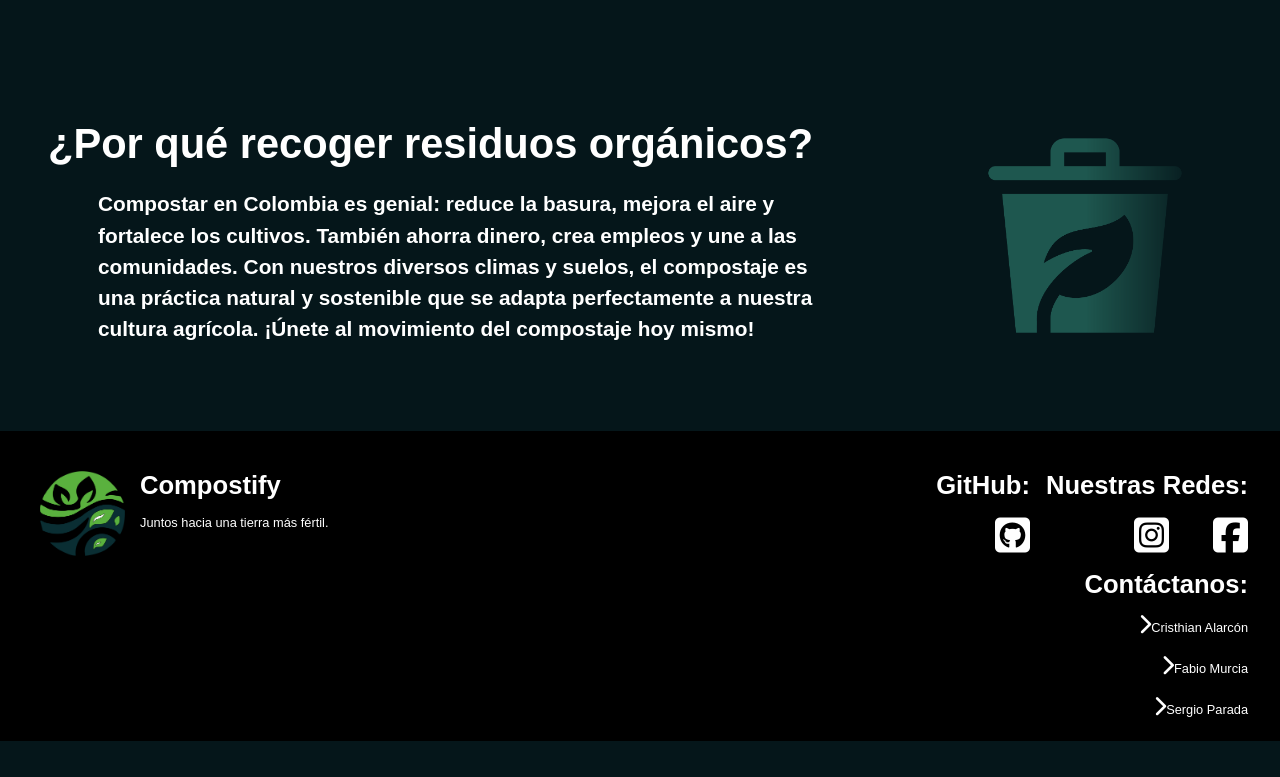
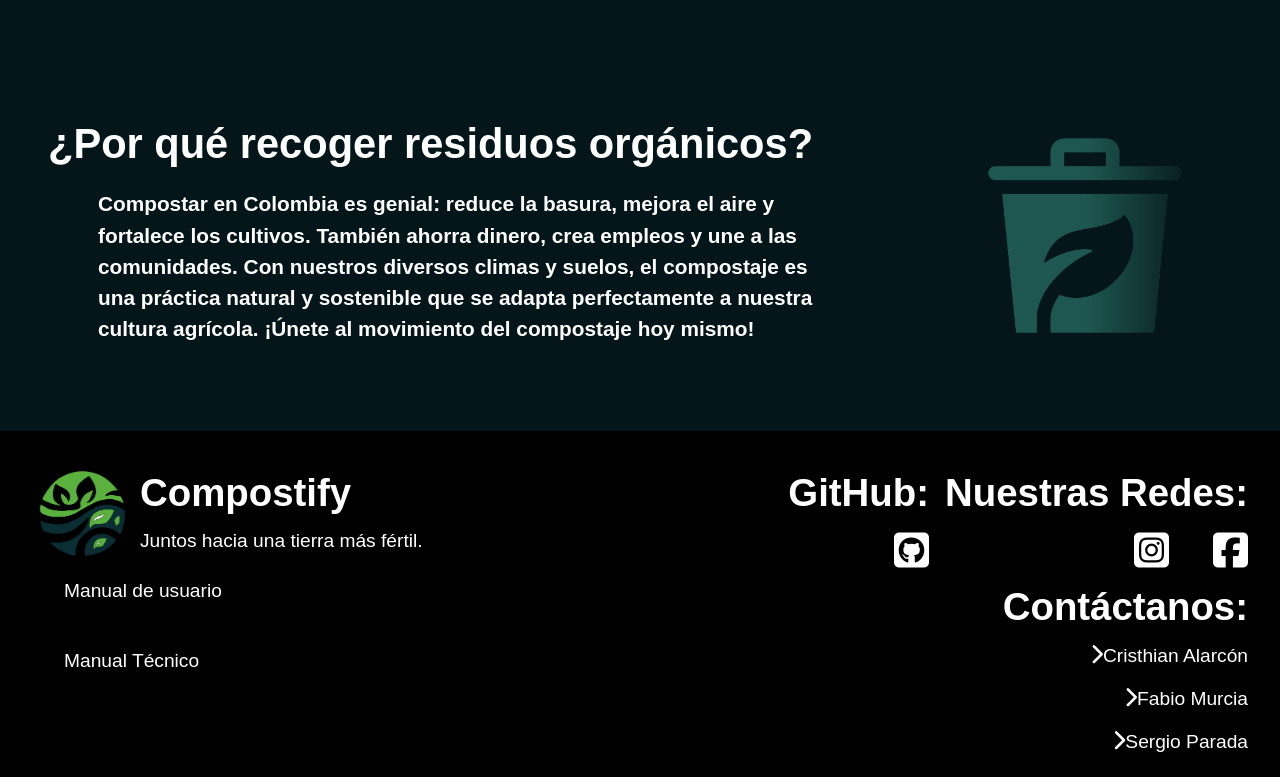
Before and after one commit to calarconf/ReactSupabaseIS2, a React (Vite) app in the folder reactSupabaseAuthCrud/: page / in a window 1280 px wide. Shown: the part 1158-1935 px from the top of the page. Before the commit the page ends 1899 px from the top, so only its background shows below. Built offline with nearby package versions, Linux system fonts and the light colour scheme; no server answers; what @mercadopago/sdk-react would draw is missing.

Commit message:
User Manual y otro

```diff
--- a/reactSupabaseAuthCrud/src/pages/footer.jsx
+++ b/reactSupabaseAuthCrud/src/pages/footer.jsx
@@ -19,9 +19,27 @@ const Footer = () => {
                             <div>
                                 <h1>Compostify</h1>
                                 <p>Juntos hacia una tierra más fértil.</p>
+
                             </div>
+
                         </div>
+                        <div className="User-Manual" >
+                            <p1>
+                                <Link to="https://seen-ear-f66.notion.site/Manual-de-usuario-Compostify-13ee1dfa63fe406b877961e63e50c8dd?pvs=4" target="_blank" rel="noopener noreferrer" onClick={() => setTermsAccepted(true)}>
+                                Manual de usuario
+                                </Link>
+                            </p1>
+                        </div>
+                        <div className="User-Manual" >
+                            <p1>
+                                <Link to="https://seen-ear-f66.notion.site/Manual-t-cnico-Compostify-a845c8fe673b4ecca1cbdbce83ef30c4?pvs=4" target="_blank" rel="noopener noreferrer" onClick={() => setTermsAccepted(true)}>
+                                Manual Técnico
+                                </Link>
+                            </p1>
+                        </div>
+
                     </div>
+
                     <div className="proyect-settings">
                         <div className="footer-columns">
                             <div>
--- a/reactSupabaseAuthCrud/src/pages/footerStyles.css
+++ b/reactSupabaseAuthCrud/src/pages/footerStyles.css
@@ -3,7 +3,7 @@
     padding: 1.5rem 2rem;
     background: black;
     color: white;
-    font-size: 0.8rem;
+    font-size: 1.2rem;
     width: 100%;
     display: flex;
     height: auto;
@@ -111,6 +111,19 @@
     color: #25685D;
 }
 
+.User-Manual {
+    padding: 1.5rem;
+    a{
+        text-decoration: none;
+        width: 100%;
+        color: white;
+
+    }
+}
+.User-Manual a:hover{
+    color: #25685D;
+
+}
 @media screen and (max-width: 700px) {
     .footer {
         width: 100%;
```
